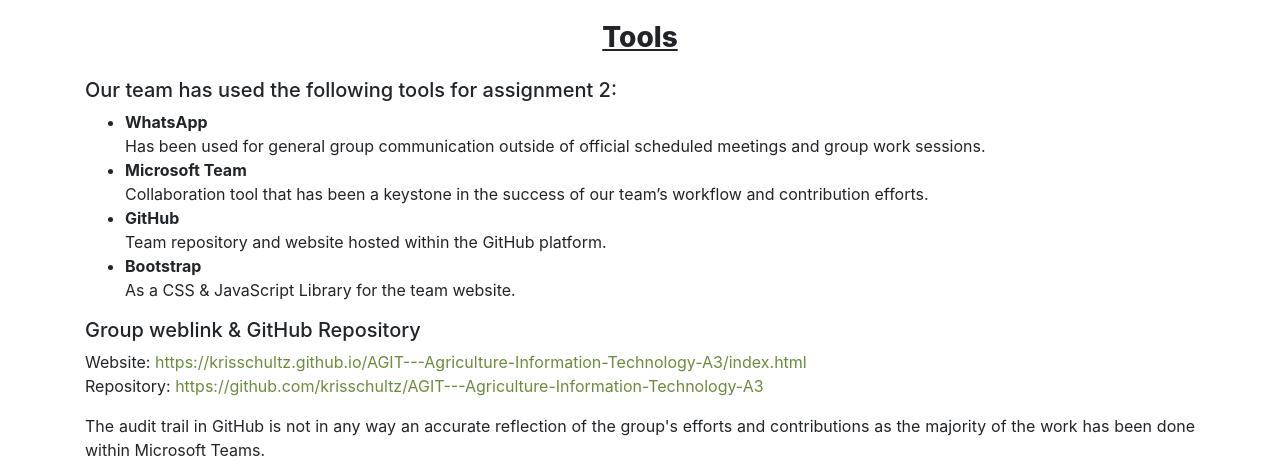
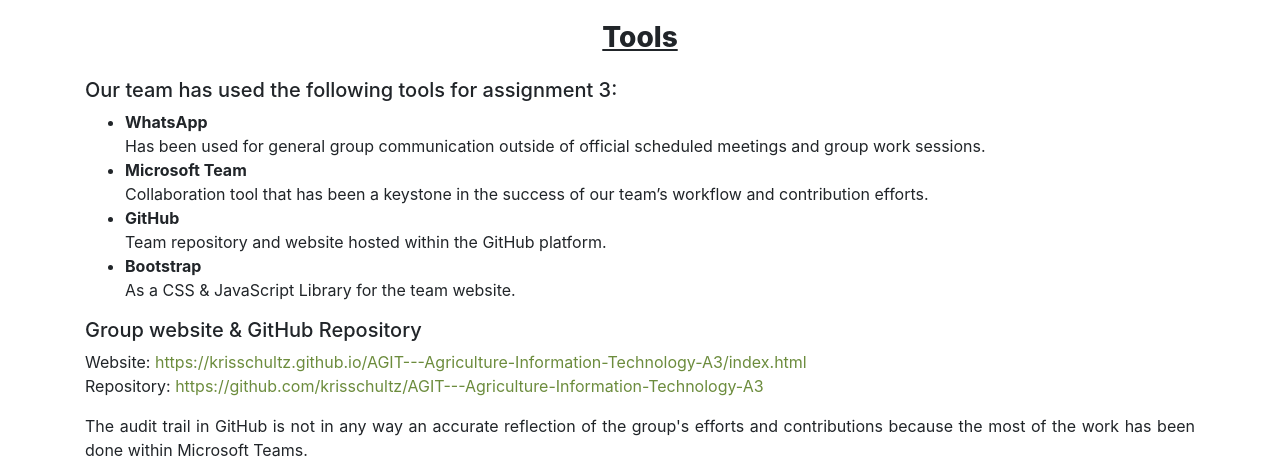
Before and after one commit to krisschultz/AGIT---Agriculture-Information-Technology-A2, a plain HTML site: page tools.html in a window 1280 px wide. Shown: the part 281-756 px from the top of the page. Drawn offline with nearby package versions, Linux system fonts and the light colour scheme.

Commit message:
tiny changes to tools section and deleted old a2 files

```diff
--- a/tools.html
+++ b/tools.html
@@ -76,7 +76,7 @@
             <div class="col col-12">
               <!-- TODO: Add/edit content (Tim)-->
                 <h5>
-                    Our team has used the following tools for assignment 2:
+                    Our team has used the following tools for assignment 3:
                 </h5>
                 <ul>
                     <li>
@@ -98,7 +98,7 @@
                         As a CSS & JavaScript Library for the team website.
                     </li>
                 </ul>
-                <h5>Group weblink & GitHub Repository</h5>
+                <h5>Group website & GitHub Repository</h5>
                 <p>
                     Website: <a
                         href="https://krisschultz.github.io/AGIT---Agriculture-Information-Technology-A3/index.html">https://krisschultz.github.io/AGIT---Agriculture-Information-Technology-A3/index.html</a><br />
@@ -107,7 +107,7 @@
                 </p>
                 <p>
                     The audit trail in GitHub is not in any way an accurate reflection of the group's efforts and
-                    contributions as the majority of the work has been done within Microsoft Teams.
+                    contributions because the most of the work has been done within Microsoft Teams.
                 </p>
                 <p>
                     Within Teams we have used Microsoft Word to write up the assignment report and all team members have
```
Also changed, not shown: img/ben_PoliticalCompass.jpg (deleted), img/skills_overview.jpg (deleted), img/teams_mm.jpg (deleted), img/test_krisTeamRoles.jpg (deleted), img/test_kristianBigFive.jpg (deleted), img/test_timBigFive.jpg (deleted), img/test_timMBTI.jpg (deleted), 1 other file.
